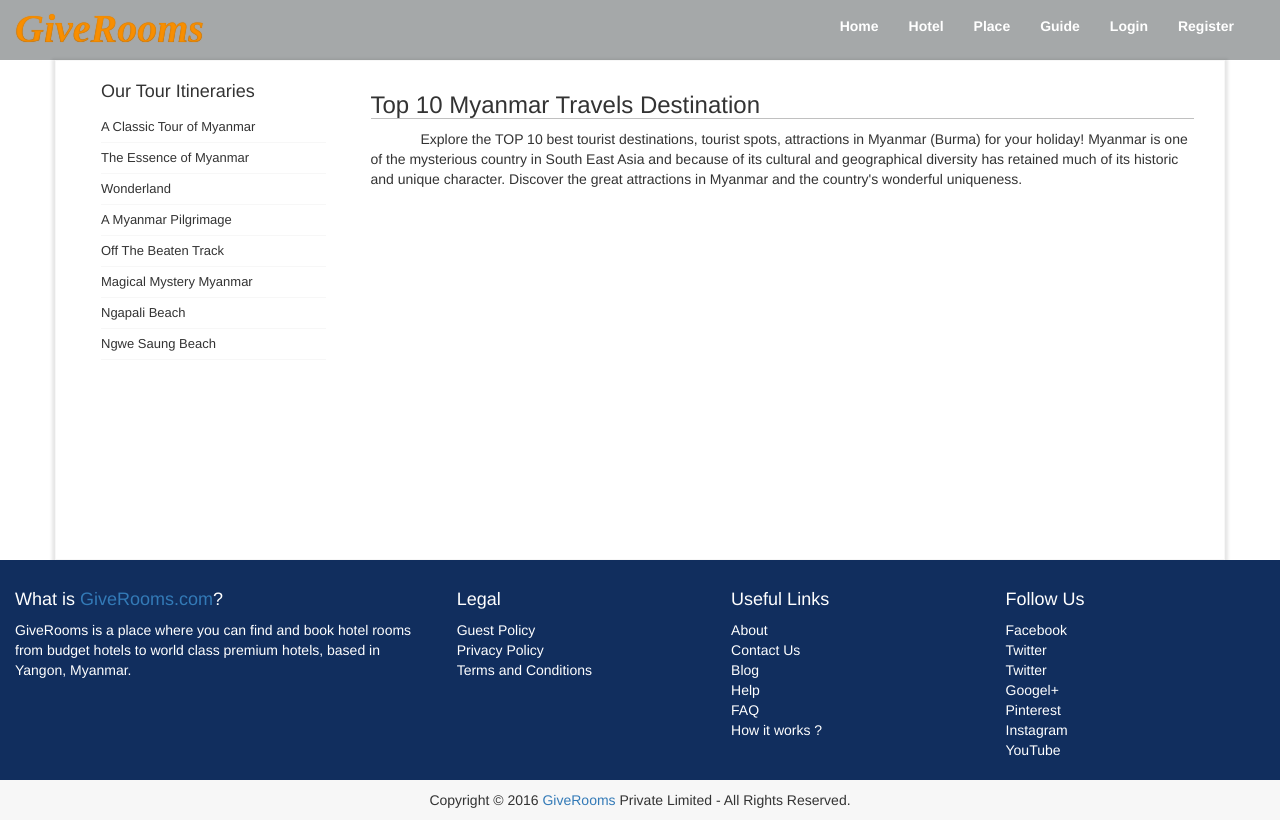
After one commit to giverooms/giverooms, a CodeIgniter app: page /giverooms/place.html in a window 1280 px wide. The commit adds this page. Run offline with CodeIgniter, Linux system fonts and the light colour scheme; data that the repository does not hold is empty; some libraries are stand-ins or nearby versions.

Commit message:
update all in 2016,17 march

```diff
--- a/application/config/routes.php
+++ b/application/config/routes.php
@@ -59,3 +59,4 @@ $route['hotels-in-(:any)/(:any)'] = 'hotel/detail/$1';
 $route['hotels-in-(:any)/(:any)/(:any)'] = 'room/detail/$1';
 $route['(:any)-region/hotels'] = 'region/regionhotel';
 $route['login.htm'] = 'register/login';
+$route['place.html'] = 'place/index';
--- /dev/null
+++ b/application/controllers/Place.php
@@ -0,0 +1,23 @@
+<?php
+defined('BASEPATH') OR exit('No direct script access allowed');
+
+class Place extends CI_Controller {
+
+	function __construct() {
+        parent::__construct();
+
+        $this->load->helper('url');             // Load url helper
+        $this->load->database();                // load database
+        $this->load->model('Homemodel');        // load model
+    }
+
+	function index()
+	{
+		$data['places'] = $this->Homemodel->get_place_detail();
+
+		$this->load->view('templates/header');
+		$this->load->view('place',$data);
+		$this->load->view('templates/footer');
+	}
+
+}
--- a/application/models/Homemodel.php
+++ b/application/models/Homemodel.php
@@ -72,5 +72,15 @@
 			return $hdetail_query->result();
 		}
 
+		function get_place_detail(){
+
+			$this->db->select('*');
+			$this->db->from('place');
+			$query = $this->db->get();
+
+			return $query->result();
+
+		}
+
 	}
 ?>
--- /dev/null
+++ b/application/views/place.php
@@ -0,0 +1,89 @@
+<link rel="stylesheet" type="text/css" href="<?php echo base_url(); ?>css/place.css">
+<div class="row" id="page_content">
+  <div class="container" id="content">
+      <div class="col-xs-12 col-sm-12 col-md-12 col-lg-12">
+
+        <div class="col-xs-12 col-sm-3 col-md-3 col-lg-3" id="left_menu">
+          <div class="col-xs-12 col-sm-12 col-md-12 col-lg-12">
+            <h4>Our Tour Itineraries</h4>
+            <ul>
+              <li>A Classic Tour of Myanmar</li>
+              <li>The Essence of Myanmar</li>
+              <li>Wonderland</li>
+              <li>A Myanmar Pilgrimage</li>
+              <li>Off The Beaten Track</li>
+              <li>Magical Mystery Myanmar</li>
+              <li>Ngapali Beach</li>
+              <li>Ngwe Saung Beach</li>
+            </ul>
+          </div>
+        </div>
+
+        <div class="col-xs-12 col-sm-9 col-md-9 col-lg-9" id="right_content">
+          <div class="col-xs-12 col-sm-12 col-md-12 col-lg-12">
+            <div class="row">
+              <h3 id="header">Top 10 Myanmar Travels Destination</h3>
+              <p style="text-indent: 50px;">
+                Explore the TOP 10 best tourist destinations, tourist spots, attractions in Myanmar (Burma) for your holiday! Myanmar is one of the mysterious country in South East Asia and because of its cultural and geographical diversity has retained much of its historic and unique character. Discover the great attractions in Myanmar and the country's wonderful uniqueness.
+              </p>
+            </div>
+            <div class="row" id="list_show">
+            <?php
+              $x = "";
+              foreach($places as $place):
+                $x = $x +1;
+            ?>
+              <div class="col-xs-6 col-sm-4 col-md-3 col-lg-3" id="place_item">
+                <div class="col-xs-12 col-sm-12 col-md-12 col-lg-12" style="padding:0px;">
+                  <h4><?php echo $place->place_name_mm; ?></h4>
+                  <img src="<?php echo base_url();echo $place->place_img; ?>">
+                  <p>
+                    <?php
+                      $place_desc = $place->place_desc;
+
+                      if(strlen($place_desc) > 150){
+                    ?>
+                    <?php echo substr($place_desc, 0,150) ;?>
+                    <a href="#" data-toggle="modal" data-target="#model<?php echo $x; ?>">.. Read More</a>
+                    <?php
+                      }
+                    ?>
+                  </p>
+                </div>
+              </div>
+
+              <!-- popup modal code -->
+              <div class="modal fade" id="model<?php echo $x; ?>" tabindex="-1" role="dialog" aria-labelledby="largeModal" aria-hidden="true">
+                <div class="modal-dialog modal-lg">
+                  <div class="modal-content">
+                    <div class="modal-header">
+                      <button type="button" class="close" data-dismiss="modal" aria-hidden="true">&times;</button>
+                      <h4 class="modal-title" id="myModalLabel"><?php echo $place->place_name_mm; ?></h4>
+                    </div>
+                    <div class="modal-body">
+                        <img src="<?php echo $place->place_img; ?>" class="img-responsive">
+
+                        <p style="text-indent: 50px;text-align: justify;margin-top: 30px;">
+                          <?php echo $place->place_desc; ?>
+                        </p>
+                    </div>
+                    <div class="modal-footer">
+                      <button type="button" class="btn btn-default" data-dismiss="modal">Close</button>
+                    </div>
+                  </div>
+                </div>
+              </div>
+              <?php endforeach; ?>
+              <!-- /end popup modal code -->
+            </div><!-- /end list row -->
+          </div>
+        </div><!--/end right content -->
+
+      </div>
+  </div><!--/end container -->
+</div><!-- /end container-fluid -->
+<style type="text/css">
+  .modal{
+    background: rgba(44, 62, 80,0.7);
+  }
+</style>
--- a/application/views/templates/footer.php
+++ b/application/views/templates/footer.php
@@ -1,10 +1,47 @@
-	<footer class="row">
-			<div class-"col-sm-12" >
-			<div class="col-sm-6" id="footer-followushead"><h5>Follow Us</h5> </div>
-			<div class="col-sm-6" id="footer-followuspic"><a href="#"><img src="images/browser-icons.png"></a></div>
+	<footer class="row" style="color: white;">
+		<div class="col-xs-12 col-sm-4 col-md-4 col-lg-4">
+			<h4>What is <a href="http://www.giverooms.com">GiveRooms.com</a>?</h4>
+			<p>GiveRooms is a place where you can find and book hotel rooms from budget hotels to world class premium hotels, based in Yangon, Myanmar.</p>
+		</div>
+		<div class="col-xs-12 col-sm-8 col-md-8 col-lg-8">
+			<div class="col-xs-4 col-sm-4 col-md-4 col-lg-4">
+				<h4>Legal</h4>
+				<ul>
+					<li>Guest Policy</li>
+					<li>Privacy Policy</li>
+					<li>Terms and Conditions</li>
+				</ul>
+			</div>
+			<div class="col-xs-4 col-sm-4 col-md-4 col-lg-4">
+				<h4>Useful Links</h4>
+				<ul>
+					<li>About</li>
+					<li>Contact Us</li>
+					<li>Blog</li>
+					<li>Help</li>
+					<li>FAQ</li>
+					<li>How it works ?</li>
+				</ul>
+			</div>
+			<div class="col-xs-4 col-sm-4 col-md-4 col-lg-4">
+				<h4>Follow Us</h4>
+				<ul>
+				<li>Facebook</li>
+				<li>Twitter</li>
+				<li>Twitter</li>
+				<li>Googel+</li>
+				<li>Pinterest</li>
+				<li>Instagram</li>
+				<li>YouTube</li>
+				</ul>
+			</div>
 		</div>
 	</footer>
-
+	<div class="row" style="background: #f7f7f7;padding-top: 10px;">
+		<p style="text-align: center;">
+			Copyright © 2016 <a href="http://www.giverooms.com">GiveRooms</a> Private Limited - All Rights Reserved.
+		</p>
+	</div>
 </div>
 </body>
 </html>
--- a/application/views/templates/header.php
+++ b/application/views/templates/header.php
@@ -43,6 +43,7 @@
               }
           });
         });
+
       </script>
       <script type="text/javascript" src="<?php echo base_url(); ?>js/slide_region_state.js"></script>
 </head>
@@ -51,7 +52,8 @@
 <!--************* Head **********************-->
   <header class="row">
     <div class="col-md-2">
-      <img src="<?php echo base_url(); ?>images/giverooms.jpg" width="150px" height="60px">
+      <!-- <img src="<?php echo base_url(); ?>images/giverooms.jpg" width="150px" height="60px"> -->
+      <b>GiveRooms</b>
     </div>
 
 <!--************* NAV **********************-->
@@ -70,14 +72,23 @@
             <div id="navbar" class="navbar-collapse collapse">
               <ul class="nav navbar-nav navbar-right">
                 <li class=""><a href="<?php echo base_url(); ?>">Home</a></li>
-                <li><a href="navbar-static-top/">Hotel</a></li>
-                <li><a href="<?php echo base_url(); ?>place.htm">Place</a></li>
+                <li id="hotel"><a href="navbar-static-top/">Hotel</a></li>
+                <li><a href="<?php echo base_url(); ?>place.html">Place</a></li>
                 <li><a href="<?php echo base_url(); ?>guide.htm">Guide</a></li>
                 <li><a href="<?php echo base_url(); ?>login.htm">Login</a></li>
                 <li><a href="<?php echo base_url(); ?>register.htm">Register</a></li>
               </ul>
             </div><!--/.nav-collapse -->
           </div><!--/.container-fluid -->
-       </nav>
+        </nav>
+    </div>
+    <div class="container" id="hover_menu">
+      <div class="col-md-12">
+        <li><a href="#">Action</a></li>
+        <li><a href="#">Another action</a></li>
+        <li><a href="#">Something else here</a></li>
+        <li class="divider"></li>
+        <li><a href="#">Separated link</a></li>
+      </div>
     </div>
   </header>
--- a/css/index.css
+++ b/css/index.css
@@ -17,10 +17,24 @@ body{
 }
 header{
 	height: 60px;
-	background-color: rgba(44, 62, 80,0.9);
+	background-color: rgba(0, 0, 0, 0.3);
 	/*background-color: rgba(229, 103, 23, 0.8);*/
 	opacity: 1;
 	box-shadow: rgba(0,0,0,0.1) 0px 5px 10px 0px;
+	color: black;
+}
+@font-face {
+	font-family:'MotionPicture_PersonalUseOnly';
+	src: url('../fonts/MotionPicture_PersonalUseOnly.ttf') format('ttf');
+}
+header b{
+	font-family:'MotionPicture_PersonalUseOnly' !important;
+	font-size: 40px;
+	text-shadow:0px 0px 1px #f88e00;
+  	background: -webkit-linear-gradient(#f88e00, #333);
+  	-webkit-background-clip: text;
+  	-webkit-text-fill-color: transparent;
+  	font-style: italic;
 }
 #header_text{
 	font-size: 36px;
@@ -32,9 +46,12 @@ nav	{
 	/*box-shadow: rgba(0,0,0,0.1) 0px 5px 10px 0px;*/
 	margin: 0;
 	color: white;
+	text-shadow: 0px 1px 1px 3px rgba(255, 255, 255, 0.9);
 }
 nav a{
 	color: white;
+	text-shadow: 0px 1px 1px 3px rgba(255, 255, 255, 0.9);
+	font-weight: bold;
 }
 
 /*#search-container-wrap img{
@@ -222,7 +239,20 @@ div.body-parts{
 	color:rgba(211, 84, 0,1.0);
 }
 
-
+/******* hover menu **********/
+#hover_menu {
+	width: 100%;
+	border: 1px solid #eaeaea;
+	position: absolute;
+	z-index: 9;
+	background: white;
+	list-style: none;
+	clear: both;
+	margin-top: 60px;
+	margin-right: 0px;
+	padding-left: 0px;
+	display: none;
+}
 /*******************/
 
 
@@ -305,3 +335,10 @@ footer{
 
 	padding: 20px 0 20px 0;
 }
+footer  ul{
+	margin:0px;
+	padding:0px;
+}
+footer ul > li{
+	list-style: none;
+}
--- /dev/null
+++ b/css/place.css
@@ -0,0 +1,40 @@
+#page_content{
+	background: white!important;
+}
+#content{
+	background: white;
+	border: 1px solid #f7f7f7;
+	box-shadow: 0px 2px 3px 3px rgba(0, 0, 0, 0.1);
+	min-height: 500px;
+	padding:0px;
+}
+#left_menu{
+
+}
+#left_menu ul{
+	margin:0px;
+	padding:0px;
+}
+#left_menu ul > li{
+	list-style: none;
+	color: #333;
+	border-bottom: 1px solid #f7f7f7;
+	min-height: 30px;
+	line-height: 30px;
+	font-size: 13px;
+}
+#right_content{
+
+}
+#right_content #header{
+	border-bottom: 1px solid silver;
+}
+#place_item img{
+	width: 180px;
+	height: initial;
+	border-radius: 5px;
+}
+#place_item p{
+	text-align: justify;
+	text-indent: 30px;
+}
```
Also changed, not shown: application/controllers/Guide.php (added, +24 -0 lines), application/config/database.php (line endings or trailing spaces), fonts/MotionPicture_PersonalUseOnly.ttf (added), images/Bagan.original.3730.jpg, images/test.jpg (deleted).
